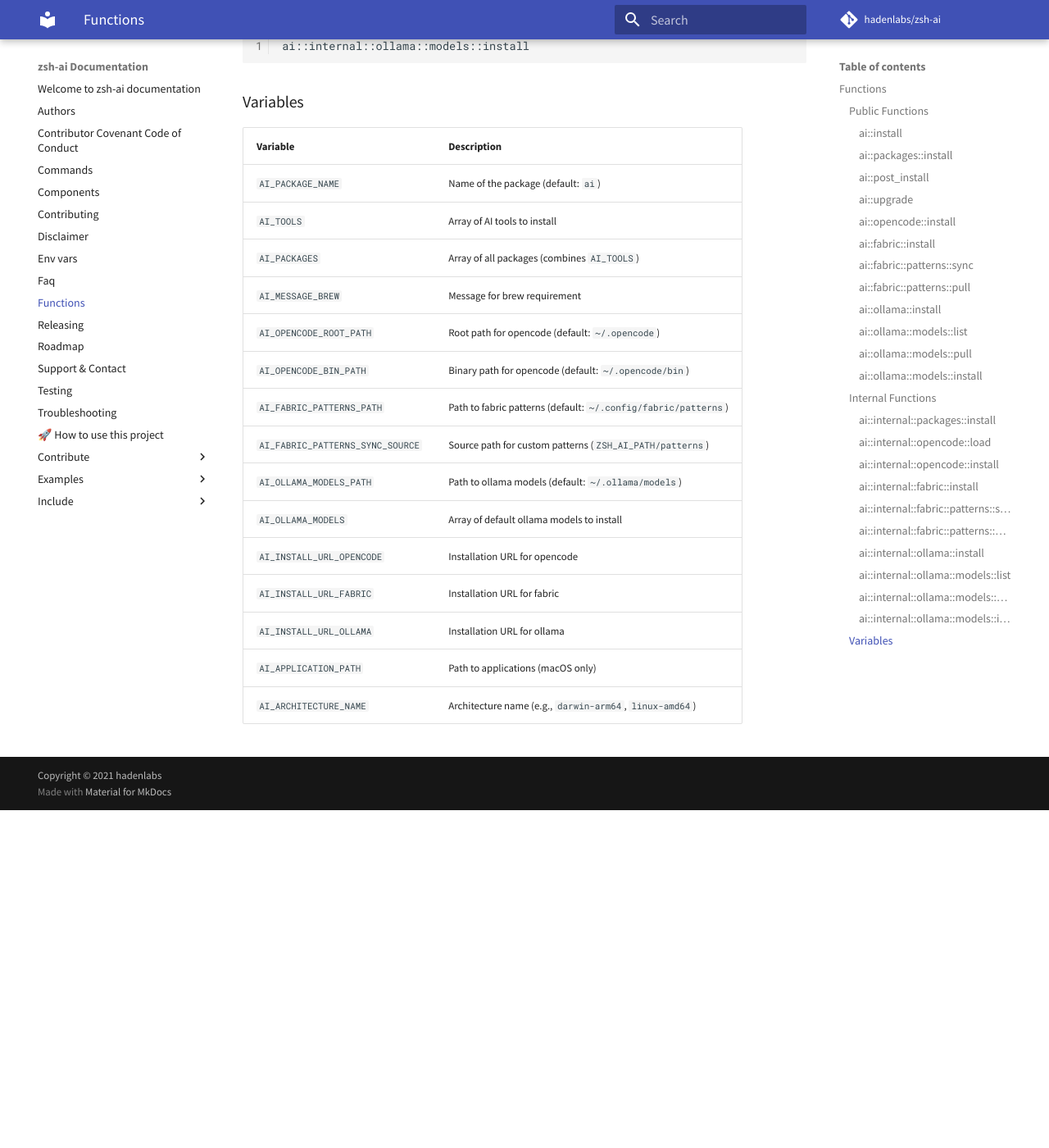
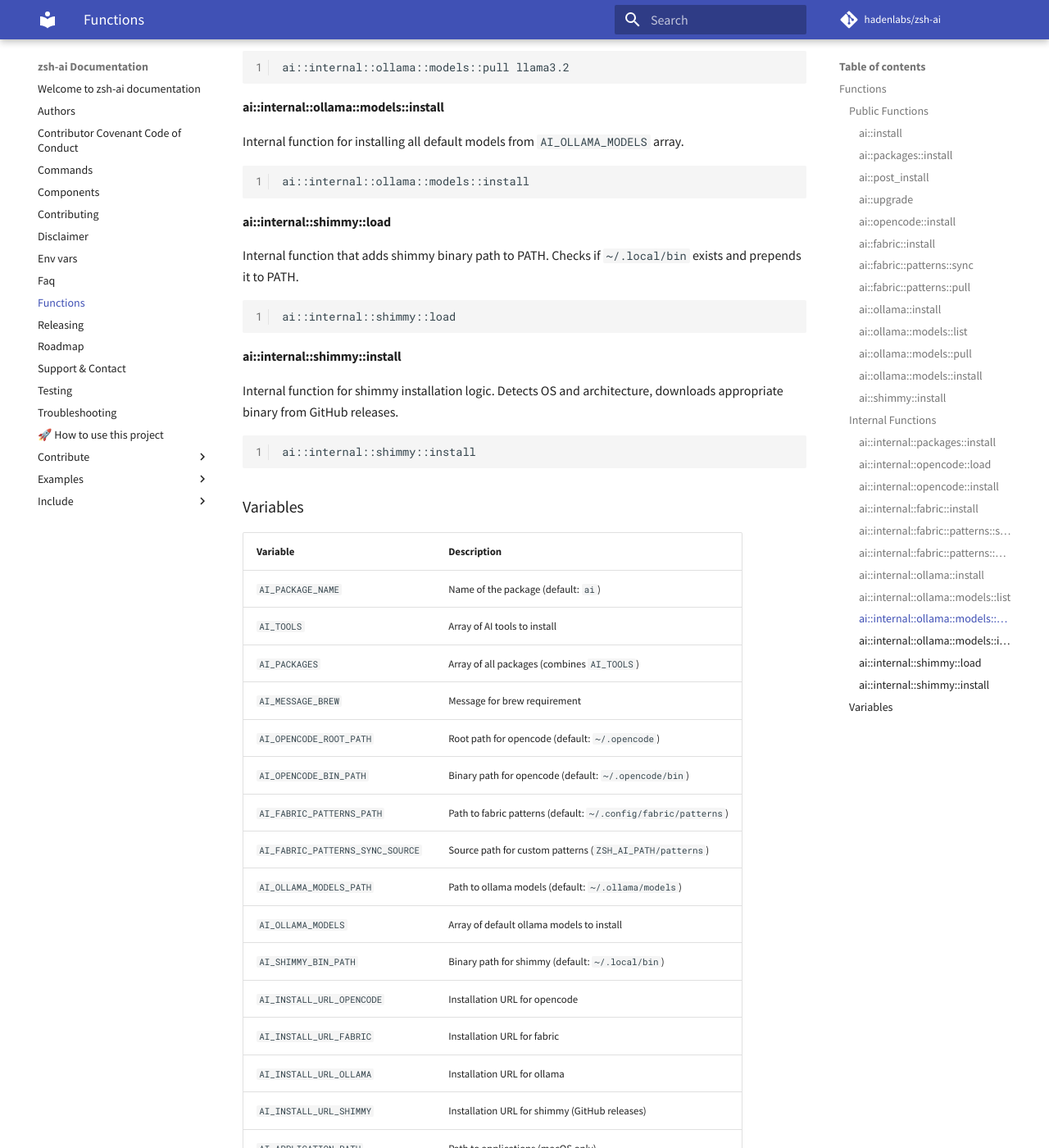
Before and after one commit to hadenlabs/zsh-ai, an MkDocs documentation site: the page built from docs/functions.md, in a window 1280 px wide and 1400 px high, scrolled down 3430 px. Shown: the whole window at 82% size. Built offline with MkDocs 1.6.1 and Material for MkDocs 9.7.7, drawn with Linux system fonts in a browser that asks for light colours; comment, search, counter and statistics services are not loaded; before the commit the page ends 4418 px from its top, so only the background shows below that; some of the changed text lies outside the part shown.

Commit message:
docs 📚 (shimmy): implement information shimmy (#6)
Signed-off-by: Luis Mayta <luis@hadenlabs.com>

````diff
--- a/docs/functions.md
+++ b/docs/functions.md
@@ -106,6 +106,14 @@
 ai::ollama::models::install
 ```
 
+#### ai::shimmy::install
+
+Install shimmy CLI tool for local LLM inference server. OpenAI API compatible. Downloads binary based on OS and architecture.
+
+```bash
+ai::shimmy::install
+```
+
 ### Internal Functions
 
 #### ai::internal::packages::install
@@ -188,6 +196,22 @@
 ai::internal::ollama::models::install
 ```
 
+#### ai::internal::shimmy::load
+
+Internal function that adds shimmy binary path to PATH. Checks if `~/.local/bin` exists and prepends it to PATH.
+
+```bash
+ai::internal::shimmy::load
+```
+
+#### ai::internal::shimmy::install
+
+Internal function for shimmy installation logic. Detects OS and architecture, downloads appropriate binary from GitHub releases.
+
+```bash
+ai::internal::shimmy::install
+```
+
 ### Variables
 
 | Variable                         | Description                                                    |
@@ -202,8 +226,10 @@
 | `AI_FABRIC_PATTERNS_SYNC_SOURCE` | Source path for custom patterns (`ZSH_AI_PATH/patterns`)       |
 | `AI_OLLAMA_MODELS_PATH`          | Path to ollama models (default: `~/.ollama/models`)            |
 | `AI_OLLAMA_MODELS`               | Array of default ollama models to install                      |
+| `AI_SHIMMY_BIN_PATH`             | Binary path for shimmy (default: `~/.local/bin`)               |
 | `AI_INSTALL_URL_OPENCODE`        | Installation URL for opencode                                  |
 | `AI_INSTALL_URL_FABRIC`          | Installation URL for fabric                                    |
 | `AI_INSTALL_URL_OLLAMA`          | Installation URL for ollama                                    |
+| `AI_INSTALL_URL_SHIMMY`          | Installation URL for shimmy (GitHub releases)                  |
 | `AI_APPLICATION_PATH`            | Path to applications (macOS only)                              |
 | `AI_ARCHITECTURE_NAME`           | Architecture name (e.g., `darwin-arm64`, `linux-amd64`)        |
````
Also changed, not shown: AGENTS.md (+20 -17 lines).
